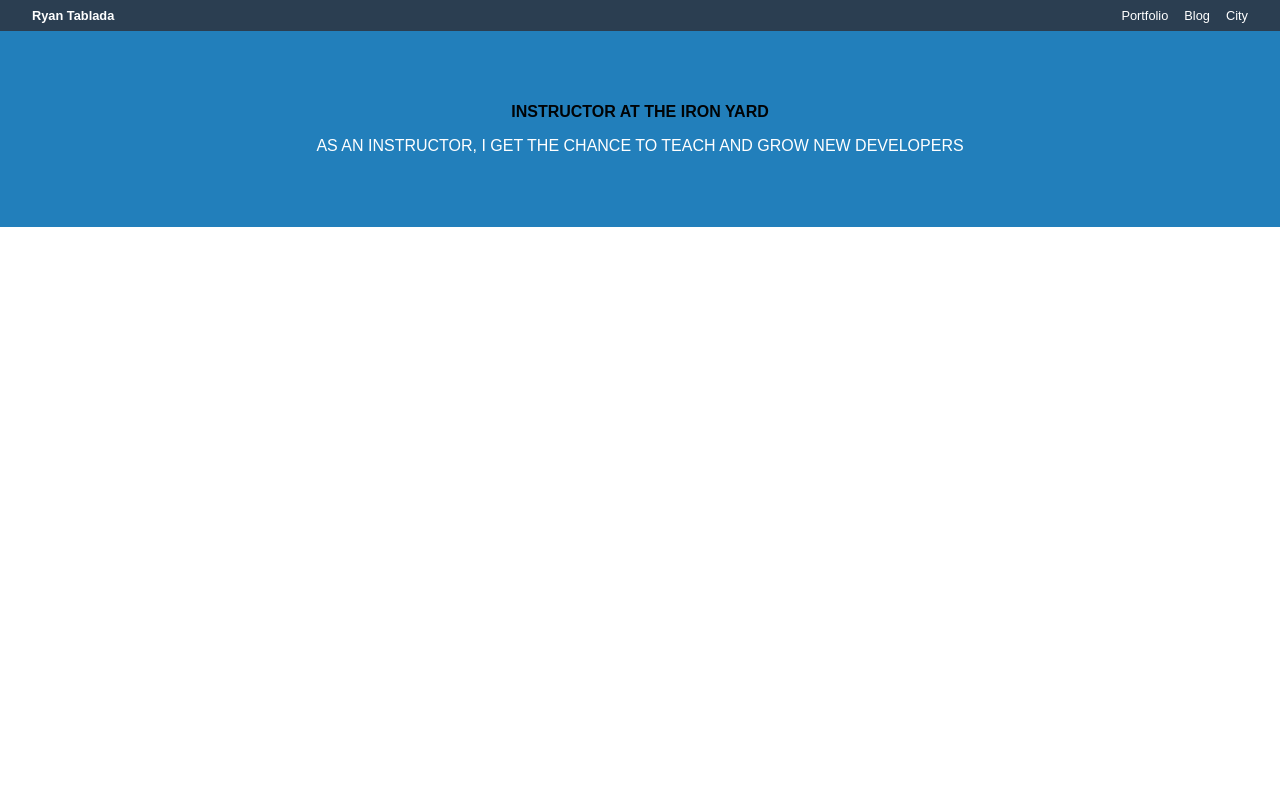
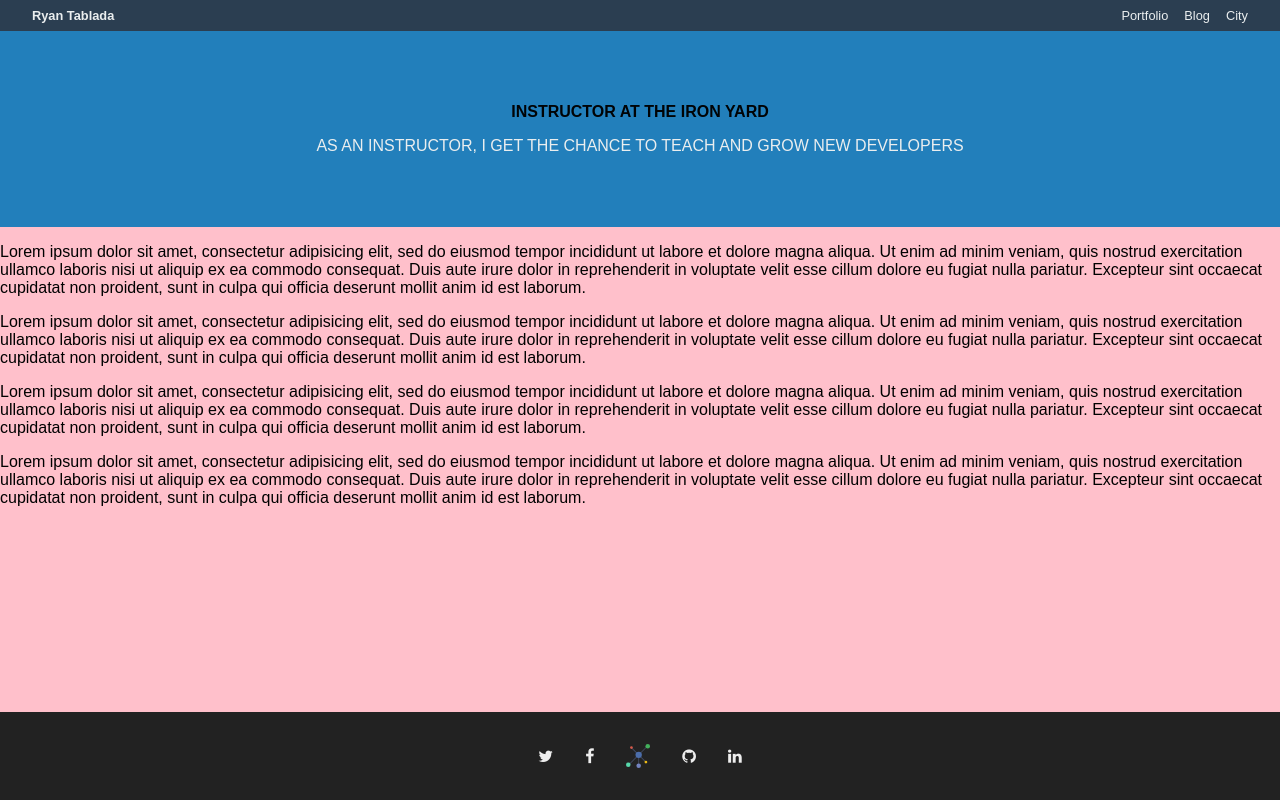
Before and after one commit to karafulgum/07-portfolio, a website: page public/index.html in a window 1280 px wide. Drawn offline with nearby package versions, Linux system fonts and the light colour scheme; files that its build step writes are made by us from their sources.

Commit message:
Footer HTML & Styling

```diff
--- a/public/index.html
+++ b/public/index.html
@@ -24,10 +24,22 @@
       <p class="hero__byline">As an instructor, I get the chance to teach and grow new developers</p>
     </div>
 
+    <main class="full-page__content">
+    <p>Lorem ipsum dolor sit amet, consectetur adipisicing elit, sed do eiusmod tempor incididunt ut labore et dolore magna aliqua. Ut enim ad minim veniam, quis nostrud exercitation ullamco laboris nisi ut aliquip ex ea commodo consequat. Duis aute irure dolor in reprehenderit in voluptate velit esse cillum dolore eu fugiat nulla pariatur. Excepteur sint occaecat cupidatat non proident, sunt in culpa qui officia deserunt mollit anim id est laborum.</p>
+    <p>Lorem ipsum dolor sit amet, consectetur adipisicing elit, sed do eiusmod tempor incididunt ut labore et dolore magna aliqua. Ut enim ad minim veniam, quis nostrud exercitation ullamco laboris nisi ut aliquip ex ea commodo consequat. Duis aute irure dolor in reprehenderit in voluptate velit esse cillum dolore eu fugiat nulla pariatur. Excepteur sint occaecat cupidatat non proident, sunt in culpa qui officia deserunt mollit anim id est laborum.</p>
+    <p>Lorem ipsum dolor sit amet, consectetur adipisicing elit, sed do eiusmod tempor incididunt ut labore et dolore magna aliqua. Ut enim ad minim veniam, quis nostrud exercitation ullamco laboris nisi ut aliquip ex ea commodo consequat. Duis aute irure dolor in reprehenderit in voluptate velit esse cillum dolore eu fugiat nulla pariatur. Excepteur sint occaecat cupidatat non proident, sunt in culpa qui officia deserunt mollit anim id est laborum.</p>
+    <p>Lorem ipsum dolor sit amet, consectetur adipisicing elit, sed do eiusmod tempor incididunt ut labore et dolore magna aliqua. Ut enim ad minim veniam, quis nostrud exercitation ullamco laboris nisi ut aliquip ex ea commodo consequat. Duis aute irure dolor in reprehenderit in voluptate velit esse cillum dolore eu fugiat nulla pariatur. Excepteur sint occaecat cupidatat non proident, sunt in culpa qui officia deserunt mollit anim id est laborum.</p>
+    </main>
+
     <footer class="footer">
-
+      <a href="http://www.twitter.com/karafulgum"><i class="fa fa-twitter" aria-hidden="true"></i></a>
+      <a href="http://www.facebook.com/karafulgum"><i class="fa fa-facebook" aria-hidden="true"></i></a>
+      <img src="./img/logo.svg" alt="logo">
+      <a href="http://www.github.com/karafulgum"><i class="fa fa-github" aria-hidden="true"></i></a>
+      <a href="http://www.linkedin.com/in/karafulgum"><i class="fa fa-linkedin" aria-hidden="true"></i></a>
     </footer>
   </div>
+
 </body>
 
 </html>
--- a/styles/app.scss
+++ b/styles/app.scss
@@ -1,30 +1,58 @@
 $c-nav: #2b3e51;
-$c-white: #fff;
+$c-white: #eaeeef;
 $c-hero: #227fbb;
 $c-black: #000305;
+$c-footer: #222;
+$c-icon: #eee;
 
 $fa-font-path: '//netdna.bootstrapcdn.com/font-awesome/4.3.0/fonts';
 @import 'font-awesome/scss/font-awesome';
 @import 'box-sizing';
 @import 'reset';
 @import 'components/nav-bar';
+@import 'components/hero';
 
-.hero {
-  padding: 3.5rem;
-  background: $c-hero;
-  text-transform: uppercase;
+.footer {
+  display: flex;
+  position: relative;
+  bottom: 0;
+  align-items: center;
+  justify-content: center;
+  min-width: 20rem;
+  padding: 1rem;
+  background: $c-footer;
 
-  &__headline {
-    display: flex;
-    justify-content: center;
-    color: $c-black;
-    font-weight: bold;
+  .fa {
+    margin: 1em;
   }
 
-  &__byline {
-    display: flex;
-    justify-content: center;
-    color: $c-white;
-    text-align: center;
+  .fa-twitter {
+    color: $c-icon;
+  }
+
+  .fa-facebook {
+    color: $c-icon;
+  }
+  .fa-github {
+    color: $c-icon;
+  }
+  .fa-linkedin {
+    color: $c-icon;
+  }
+
+  img {
+    margin: 1em;
+    height: 1.5rem;
   }
 }
+
+.full-page {
+  display: flex;
+  flex-direction: column;
+  min-height: 100vh;
+
+  &__content {
+    flex-grow: 1;
+    background: pink;
+  }
+}
--- /dev/null
+++ b/styles/components/hero.scss
@@ -0,0 +1,19 @@
+.hero {
+  padding: 3.5rem;
+  background: $c-hero;
+  text-transform: uppercase;
+
+  &__headline {
+    display: flex;
+    justify-content: center;
+    color: $c-black;
+    font-weight: bold;
+  }
+
+  &__byline {
+    display: flex;
+    justify-content: center;
+    color: $c-white;
+    text-align: center;
+  }
+}
```
Also changed, not shown: public/img/logo.svg (added).
